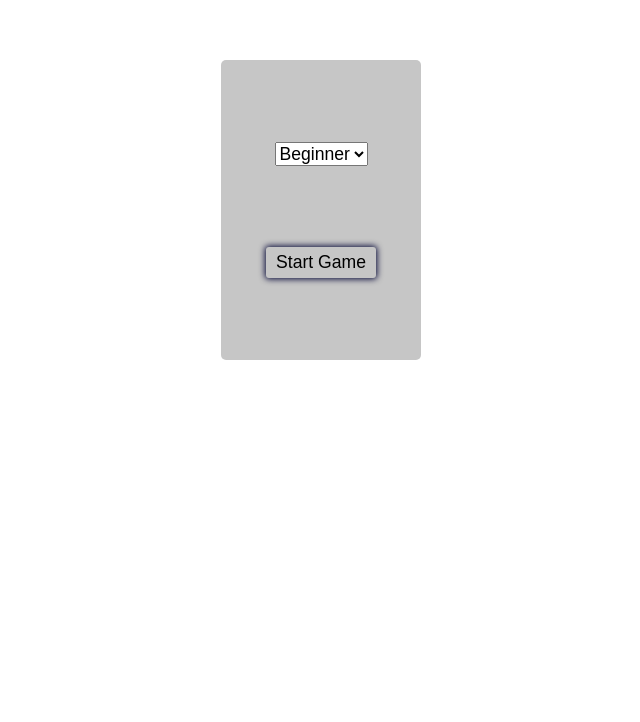
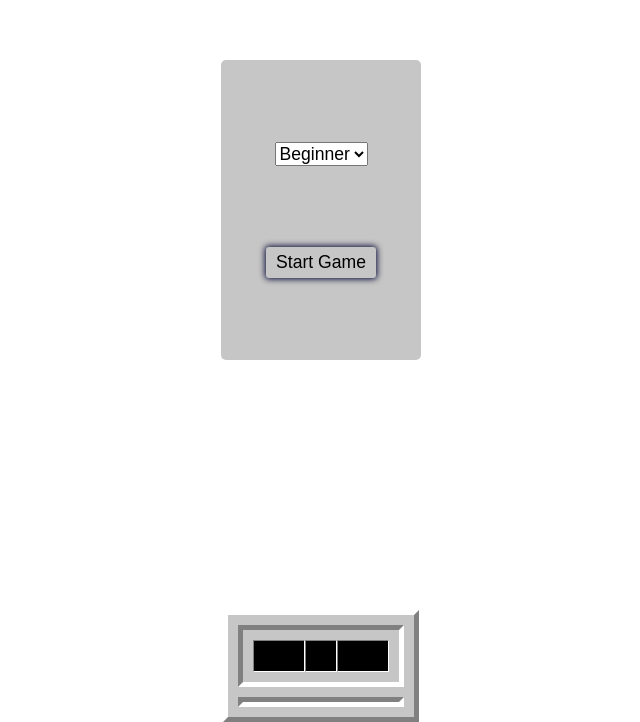
Before and after one commit to OmidRasouli/minesweeper, a website: page dist/index.html in a window 1280 px wide. Shown: the part 190-912 px from the top of the page, without its empty margins (319-959 px from the left). Before the commit the page ends 800 px from the top, so only its background shows below. Drawn offline with Linux system fonts and the light colour scheme.

Commit message:
Redesign game

```diff
--- a/scss/main.scss
+++ b/scss/main.scss
@@ -48,16 +48,21 @@ body {
 }
 
 .board {
+  background-color: $silver;
+  border-left: 5px solid $gray;
+  border-top: 5px solid $gray;
+  border-right: 5px solid $white;
+  border-bottom: 5px solid $white;
+
   &.beginner {
-    @include board(300px, 9, 0);
+    @include board(9, 0);
   }
   &.normal {
-    @include board(500px, 16, 2px);
+    @include board(16, 0);
   }
   &.hard {
-    @include board(500px, 16, 2px);
+    @include board(16, 0);
   }
-
   .cell {
     @include rectangle(24px, 24px, $silver, 0, none);
     @include centerize;
@@ -88,6 +93,52 @@ body {
 
 #game {
   @include centerize;
+
+  .scoreBoard {
+    @include centerize(row, space-between);
+    width: 100%;
+    padding: 10px;
+    box-sizing: border-box;
+    background-color: $silver;
+    border-left: 5px solid $gray;
+    border-top: 5px solid $gray;
+    border-right: 5px solid $white;
+    border-bottom: 5px solid $white;
+    margin-bottom: 10px;
+
+    .score {
+      @include rectangle(50px, 30px, $n-black, 0, none);
+      border-left: 1px solid $gray;
+      border-top: 1px solid $gray;
+      border-right: 1px solid $white;
+      border-bottom: 1px solid $white;
+    }
+
+    .stat {
+      @include rectangle(30px, 30px, $n-black, 0, none);
+      border-left: 1px solid $gray;
+      border-top: 1px solid $gray;
+      border-right: 1px solid $white;
+      border-bottom: 1px solid $white;
+    }
+
+    .timer {
+      @include rectangle(50px, 30px, $n-black, 0, none);
+      border-left: 1px solid $gray;
+      border-top: 1px solid $gray;
+      border-right: 1px solid $white;
+      border-bottom: 1px solid $white;
+    }
+  }
+
+  .panel {
+    padding: 10px;
+    background-color: $silver;
+    border-left: 5px solid $white;
+    border-top: 5px solid $white;
+    border-right: 5px solid $gray;
+    border-bottom: 5px solid $gray;
+  }
 }
 
 .fullHeight {
--- a/scss/mixin.scss
+++ b/scss/mixin.scss
@@ -23,10 +23,8 @@
     box-shadow: $box-shadow;
 }
 
-@mixin board($max-width, $cell-count, $gap) {
-    width: 100%;
-    max-width: $max-width;
-    display: grid;
+@mixin board($cell-count, $gap) {
+    display: inline-grid;
     grid-template-columns: repeat( $cell-count, 24px);
     grid-template-rows: auto;
     gap: $gap;
```
Also changed, not shown: dist/css/main.css, dist/index.html, dist/scripts/app.js, 1 other file.
